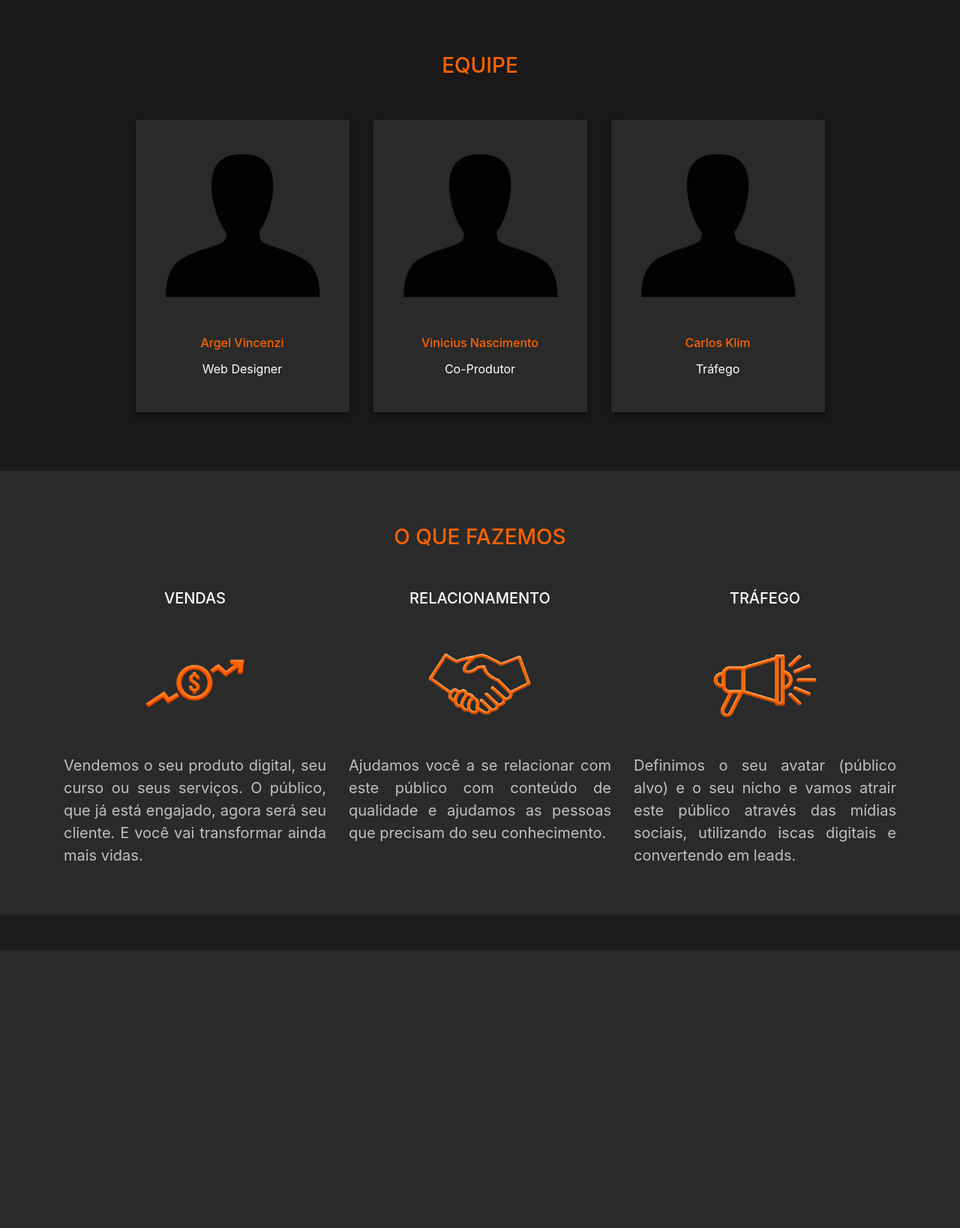
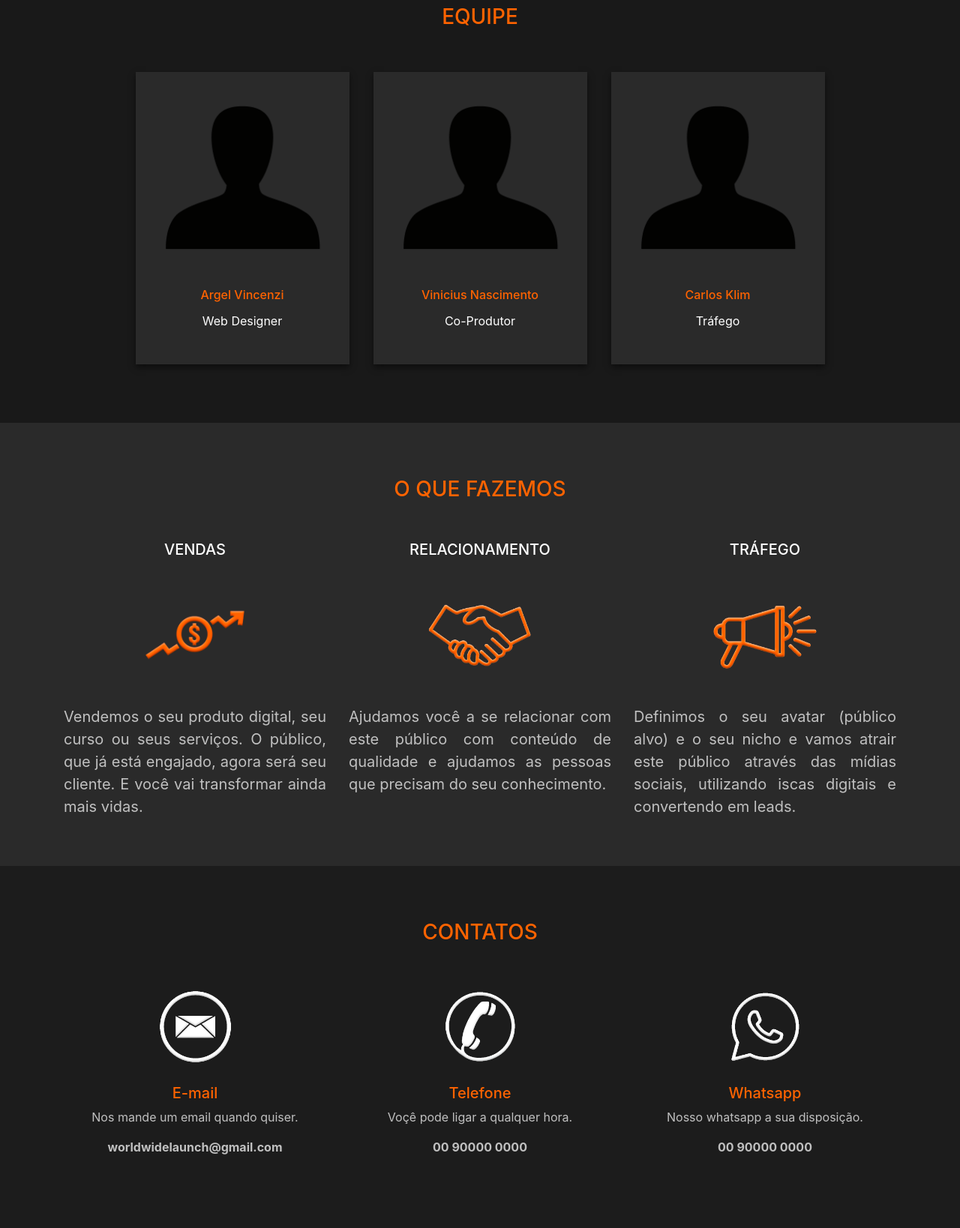
Before and after one commit to Argelon/agencia, a PHP site: page / in a window 1280 px wide. Shown: the part 1554-3192 px from the top of the page at 75% size. Before the commit the page ends 2822 px from the top, so only its background shows below. Run offline with PHP 8.4, Linux system fonts and the light colour scheme; some libraries are stand-ins or nearby versions.

Commit message:
att contatos

```diff
--- a/css/index.css
+++ b/css/index.css
@@ -1,6 +1,6 @@
 /* -----------------------INICIO NAVBAR----------------------- */
 header nav{
-  background-color: rgba(20, 20, 20, .8);
+  background-color: rgba(10, 10, 10, .9);
 }
 header img{
   margin-right: 30px;
@@ -61,7 +61,7 @@ header img{
   background-color: #2a2a2a;
 }
 .acreditamos p{
-  font-size: 34px;
+  font-size: 30px;
   color: white;
 }
 .ajudamos p{
--- a/index.html
+++ b/index.html
@@ -6,7 +6,7 @@
     <link rel="stylesheet" href="css/index.css">
     <link rel="stylesheet" href="https://maxcdn.bootstrapcdn.com/font-awesome/4.4.0/css/font-awesome.min.css">
     <link rel="stylesheet" href="https://stackpath.bootstrapcdn.com/bootstrap/4.1.3/css/bootstrap.min.css" integrity="sha384-MCw98/SFnGE8fJT3GXwEOngsV7Zt27NXFoaoApmYm81iuXoPkFOJwJ8ERdknLPMO" crossorigin="anonymous">
-    <title>WWL</title>
+    <title>World Wide Launch</title>
   </head>
   <body>
     <!-- INICIO HEADER -->
@@ -18,7 +18,7 @@
         </button>
         <div class="collapse navbar-collapse" id="textoNavbar">
           <ul class="navbar-nav ml-auto">
-            <li class="nav-item mr-4 active">
+            <li class="nav-item mr-4 active ">
               <a class="nav-link" href="#inicio">Início</a>
             </li>
             <li class="nav-item mr-4 active">
@@ -141,7 +141,30 @@
 
     <!-- INICIO CONTATOS -->
     <section id="contatos" class="section">
-		<div class="container">
+		<div class="container"> <br><br><br>
+      <div class="row">
+        <div class="col-xs-12 col-sm-12 col-md-12 col-lg-12">
+          <h3 style="color: #ff6300; text-align: center;">CONTATOS</h3> <br><br>
+        </div>
+        <div class="col-xs-12 col-sm-12 col-md-4 col-lg-4">
+          <center><img src="img/mail.png" width="30%"></center> <br>
+          <center> <h5 style="color: #ff6300;">E-mail</h5> </center>
+          <center> <p style="color: silver;"> Nos mande um email quando quiser.</p> </center>
+          <center> <b style="color: silver;">worldwidelaunch@gmail.com</b> </center> <br><br>
+        </div>
+        <div class="col-xs-12 col-sm-12 col-md-4 col-lg-4">
+          <center><img src="img/fone.png" width="30%"></center> <br>
+          <center> <h5 style="color: #ff6300;">Telefone</h5> </center>
+          <center> <p style="color: silver;"> Voçê pode ligar a qualquer hora.</p> </center>
+          <center> <b style="color: silver;">00 90000 0000</b> </center> <br><br>
+        </div>
+        <div class="col-xs-12 col-sm-12 col-md-4 col-lg-4">
+          <center><img src="img/whats.png" width="30%"></center> <br>
+          <center> <h5 style="color: #ff6300;">Whatsapp</h5> </center>
+          <center> <p style="color: silver;"> Nosso whatsapp a sua disposição.</p> </center>
+          <center> <b style="color: silver;">00 90000 0000</b> </center> <br><br>
+        </div>
+      </div>
 		</div>   <br><br>
 	</section>
     <!-- FIM CONTATOS -->
```
Also changed, not shown: img/fone.png (added), img/mail.png (added), img/whats.png (added).
